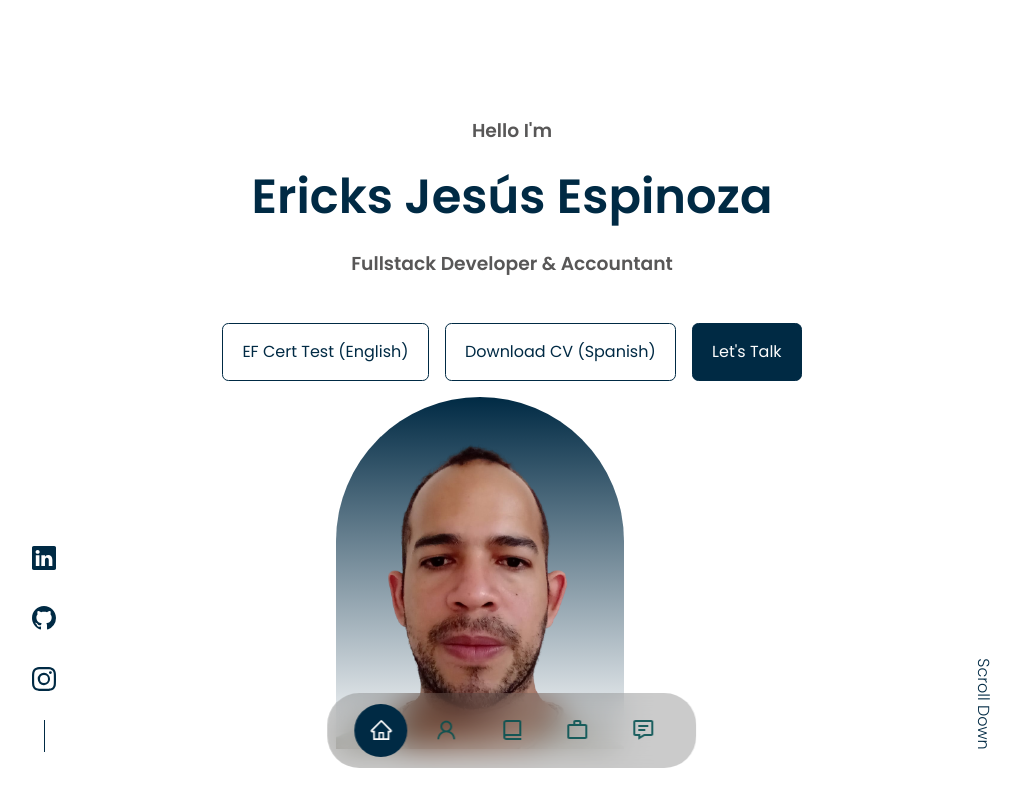
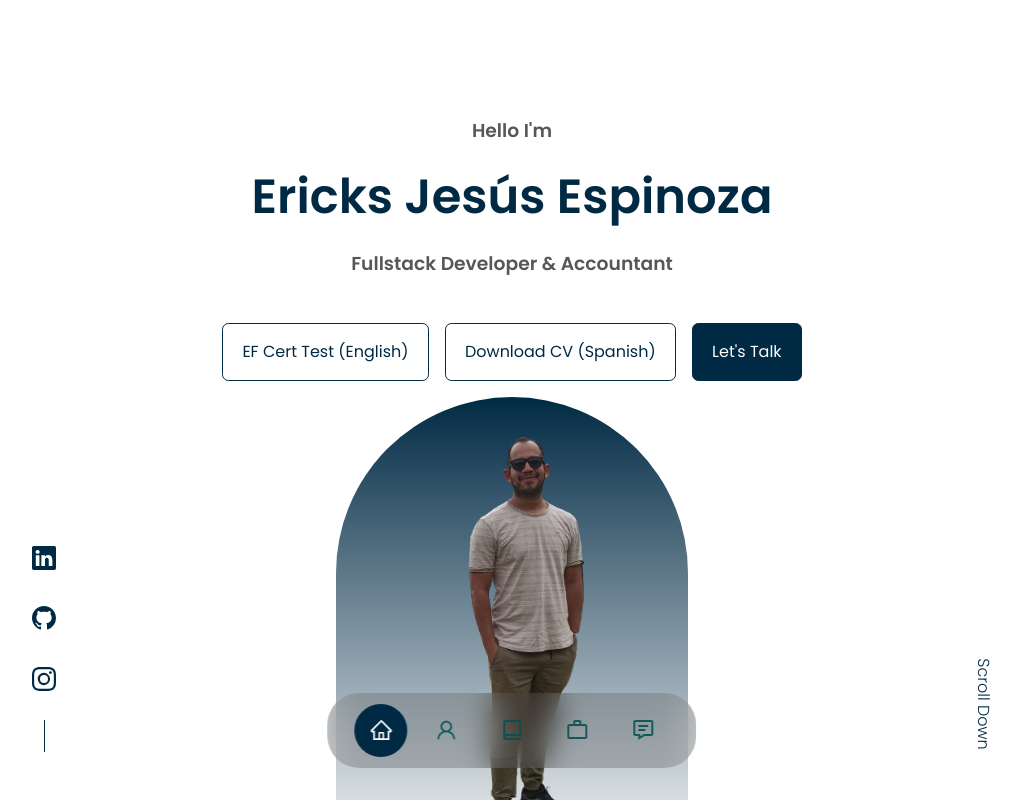
Before and after one commit to eespinoza1/Portfolio, a React (Vite) app: page / in a window 1280 px wide. Shown: the top 802 px of the page, without its empty margins (128-1149 px from the left). Built offline with nearby package versions, Linux system fonts and the light colour scheme.

Commit message:
add pic2

```diff
--- a/src/components/header/Header.jsx
+++ b/src/components/header/Header.jsx
@@ -1,7 +1,7 @@
 import React from "react";
 import "./header.css";
 import CTA from "./CTA";
-import MEI from "../../assets/fotocv.png";
+import MEI from "../../assets/fotocv2.png";
 import HeaderSocials from "./HeaderSocials";
 
 const Header = () => {
--- a/src/components/header/header.css
+++ b/src/components/header/header.css
@@ -66,14 +66,14 @@ header {
 
 .mei {
   background: linear-gradient(var(--color-primary), transparent);
-  width: 18em;
-  height: 22rem;
+  width: 22em;
+  height: 30rem;
   position: absolute;
   left: calc(50% - 11rem);
   margin-top: 1rem;
   border-radius: 12rem 12rem 0 0;
   overflow: hidden;
-  padding: -50rem -5rem 1.5rem 1.5rem;
+  padding: -2rem 1.5rem 1.5rem 1.5rem;
 }
 
 .scroll_down {
```
Also changed, not shown: src/assets/fotocv2.png (added).
